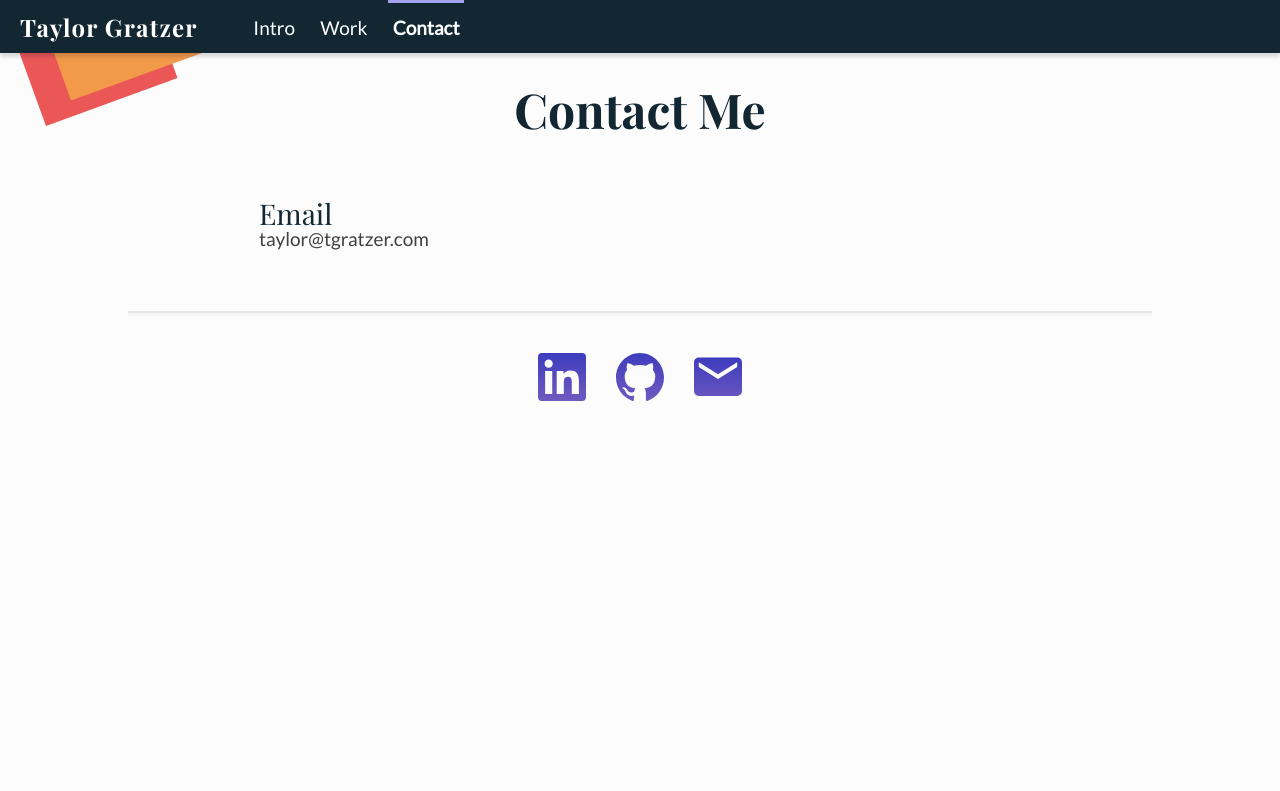
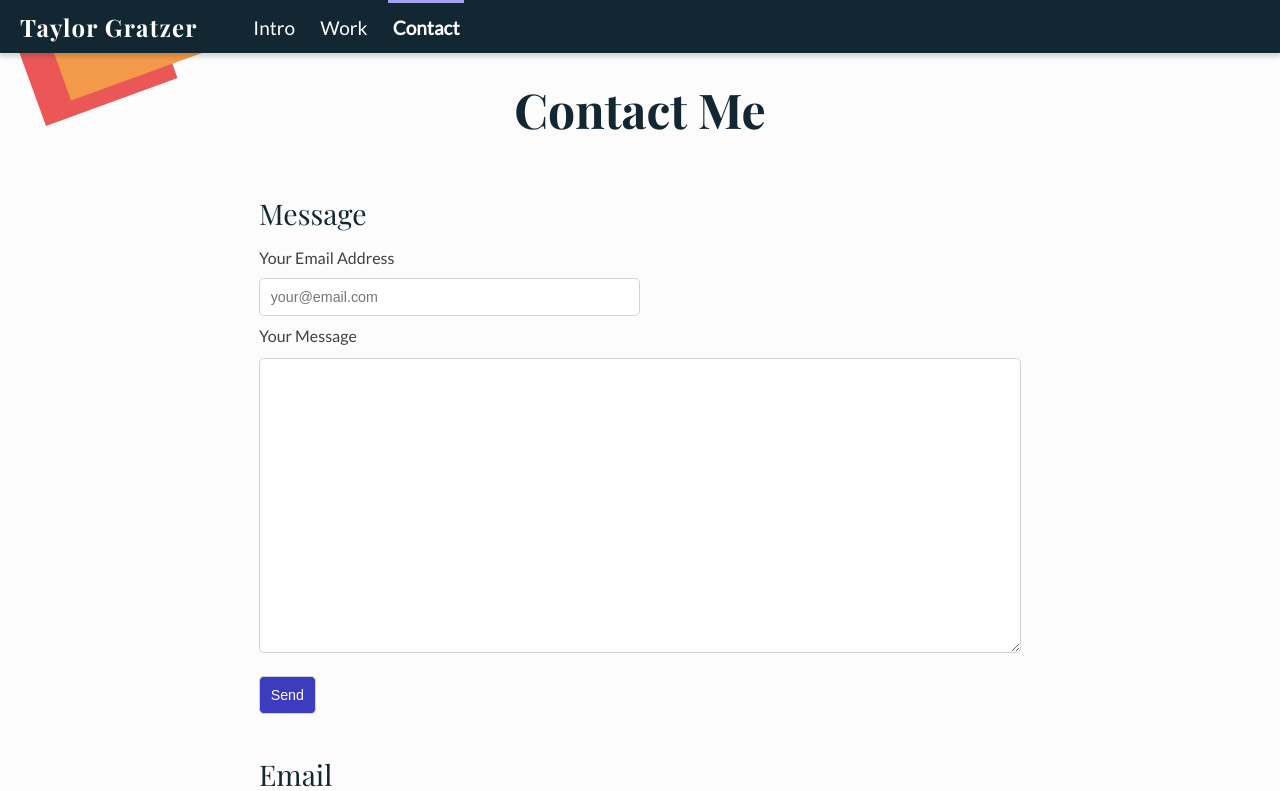
Before and after one commit to Nickardson/nickardson.github.io, a Nuxt app: page /contact in a window 1280 px wide. Shown: the top 791 px of the page. Built offline with nearby package versions, Linux system fonts and the light colour scheme.

Commit message:
Implement contact page with azure function->sendgrid mail form

```diff
--- a/pages/contact.vue
+++ b/pages/contact.vue
@@ -7,24 +7,29 @@
     </section>
 
     <div class="container">
-      <!-- <section class="section-pad-half">
+      <section class="section-pad-half">
         <h2>Message</h2>
-        <form>
+        <form v-if="!hasSentFromForm" ref="form" class="needs-validation" @submit="sendMail">
+          <h3 v-if="formError" class="form-error">Error: {{formError}}</h3>
           <div class="form-group">
             <label for="contactReturn">
               <div>Your Email Address</div>
-              <input type="email" class="form-control" id="contactReturn" placeholder="your@email.com">
+              <input v-model="email" type="email" class="form-control" id="contactReturn" placeholder="your@email.com" required>
             </label>
           </div>
           <div class="form-group">
             <label for="contactMessage">
               <div>Your Message</div>
-              <textarea rows="10" class="form-control" id="contactMessage" placeholder=""></textarea>
+              <textarea v-model="body" rows="10" class="form-control" id="contactMessage" placeholder="" required></textarea>
             </label>
           </div>
-          <input type="submit" value="Send"/>
+          <input :disabled="isSending" type="submit" value="Send"/>
         </form>
-      </section> -->
+
+        <div v-if="hasSentFromForm">
+          Thanks, your message has been sent!
+        </div>
+      </section>
 
       <section class="section-pad">
         <h2>Email</h2>
@@ -37,7 +42,8 @@
 </template>
 
 <style scoped lang="css">
-input, textarea {
+input,
+textarea {
   font-size: 0.75rem;
   padding: 0.25em 0.75em;
   line-height: 1.5rem;
@@ -47,7 +53,23 @@ input, textarea {
   margin-bottom: 0.5em;
 }
 
+form {
+  margin: 1em 0;
+}
+
+input[type=submit] {
+  background: rgb(62, 60, 190);
+  color: white;
+}
+
+input[type=submit]:disabled {
+  background: rgb(62, 60, 190, 0.5);
+  color: white;
+}
+
 textarea {
+  font-family: 'Lato', -apple-system, BlinkMacSystemFont, "Segoe UI", Roboto, "Helvetica Neue", Arial, sans-serif;
+  font-size: 1.1em;
   width: 100%;
 }
 
@@ -58,6 +80,11 @@ input:not([type="submit"]) {
 label {
   font-size: 16px;
 }
+
+.form-error {
+  padding: 1em;
+  color: #dc3545;
+}
 </style>
 
 <script>
@@ -66,6 +93,62 @@ import AppLogo from "~/components/AppLogo.vue";
 export default {
   components: {
     AppLogo
+  },
+  data: () => {
+    return {
+      email: "",
+      body: "",
+
+      formError: '',
+      isSending: false,
+      hasSentFromForm: false,
+    };
+  },
+  methods: {
+    sendMail: function(event) {
+      var isValid = this.$refs.form.checkValidity();
+      console.log(this.$refs.form, isValid);
+
+      event.preventDefault();
+
+      if (!this.email){
+        this.formError = 'Please let me know how I can reach you.';
+        return;
+      }
+      if (!this.body) {
+        this.formError = 'Please write me something to read.';
+        return;
+      }
+
+      var xhr = new XMLHttpRequest();
+      xhr.open("POST", "https://tg-functions.azurewebsites.net/api/HttpTriggerCSharp1?code=DkySTB/tQHQWZb3hgyhwVisJaIxcd2raMWrlB47MI77Dlo44QjLzxw==");
+      xhr.setRequestHeader("Content-Type", "application/json");
+
+      var self = this;
+      xhr.onload = function() {
+        if (xhr.status === 200) {
+          // var userInfo = JSON.parse(xhr.responseText);
+          // TODO: on success
+          self.formError = '';
+          self.hasSentFromForm = true;
+        } else {
+          // TODO: on failure
+          console.log(xhr.status, xhr.responseText);
+          self.formError = xhr.responseText;
+        }
+
+        self.isSending = false;
+      };
+      xhr.send(
+        JSON.stringify({
+          fromId: this.email,
+          bodyContent: this.body,
+        })
+      );
+      self.isSending = true;
+
+      return false;
+    }
   }
 };
 </script>
```
